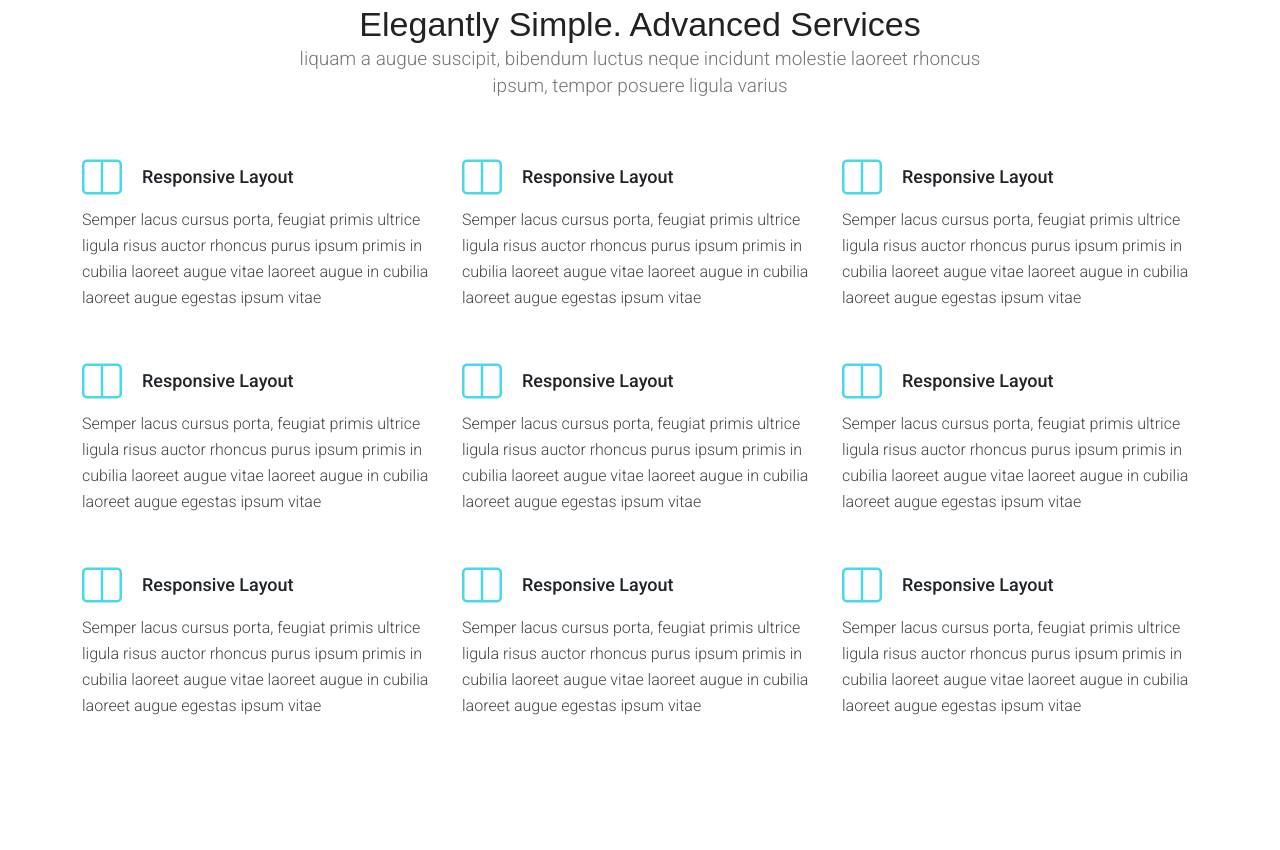
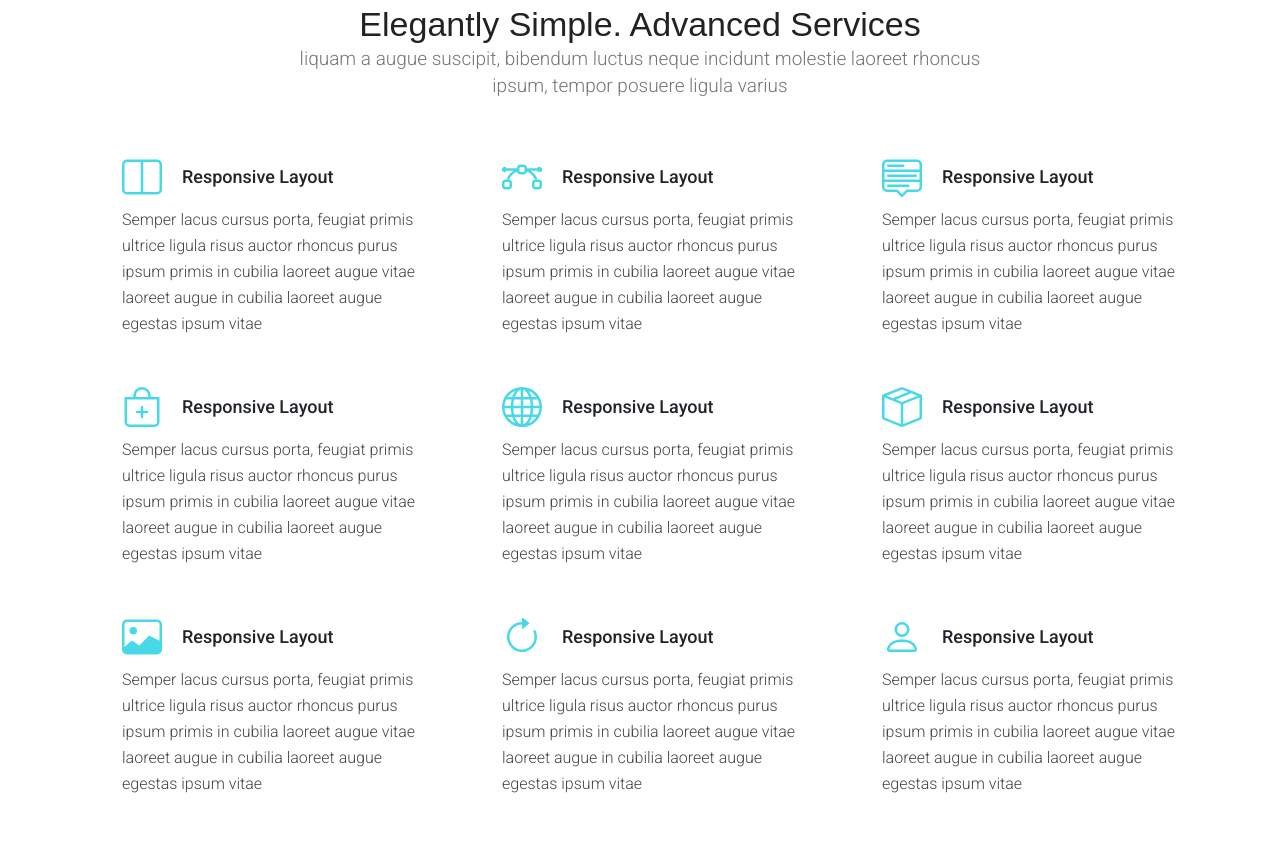
Before and after one commit to salarissa321/project9, a plain HTML site: page index.html in a window 1280 px wide. Shown: the part 3023-3873 px from the top of the page. Before the commit the page ends 3840 px from the top, so only its background shows below. Drawn offline with nearby package versions, Linux system fonts and the light colour scheme.

Commit message:
add 5 Sections

```diff
--- a/css/style.css
+++ b/css/style.css
@@ -203,6 +203,7 @@ padding: 0 5%;
 .box{
     margin-bottom: 50px;
     box-sizing: border-box;
+    margin-left: 40px;
 }
 
 .myicon{
--- a/index.html
+++ b/index.html
@@ -137,7 +137,7 @@
   </div>
   <div class="row">
     <div class="col-lg-4">
-      <div class="box">
+      <div class="box ">
         <svg xmlns="http://www.w3.org/2000/svg" width="40" height="40" fill="currentColor" class="bi bi-layout-split myicon" viewBox="0 0 16 16">
           <path d="M0 3a2 2 0 0 1 2-2h12a2 2 0 0 1 2 2v10a2 2 0 0 1-2 2H2a2 2 0 0 1-2-2V3zm8.5-1v12H14a1 1 0 0 0 1-1V3a1 1 0 0 0-1-1H8.5zm-1 0H2a1 1 0 0 0-1 1v10a1 1 0 0 0 1 1h5.5V2z"/>
         </svg>
@@ -147,8 +147,9 @@
     </div>
     <div class="col-lg-4">
       <div class="box">
-        <svg xmlns="http://www.w3.org/2000/svg" width="40" height="40" fill="currentColor" class="bi bi-layout-split myicon" viewBox="0 0 16 16">
-          <path d="M0 3a2 2 0 0 1 2-2h12a2 2 0 0 1 2 2v10a2 2 0 0 1-2 2H2a2 2 0 0 1-2-2V3zm8.5-1v12H14a1 1 0 0 0 1-1V3a1 1 0 0 0-1-1H8.5zm-1 0H2a1 1 0 0 0-1 1v10a1 1 0 0 0 1 1h5.5V2z"/>
+        <svg xmlns="http://www.w3.org/2000/svg" width="40" height="40" fill="currentColor" class="bi bi-bezier myicon" viewBox="0 0 16 16">
+          <path fill-rule="evenodd" d="M0 10.5A1.5 1.5 0 0 1 1.5 9h1A1.5 1.5 0 0 1 4 10.5v1A1.5 1.5 0 0 1 2.5 13h-1A1.5 1.5 0 0 1 0 11.5v-1zm1.5-.5a.5.5 0 0 0-.5.5v1a.5.5 0 0 0 .5.5h1a.5.5 0 0 0 .5-.5v-1a.5.5 0 0 0-.5-.5h-1zm10.5.5A1.5 1.5 0 0 1 13.5 9h1a1.5 1.5 0 0 1 1.5 1.5v1a1.5 1.5 0 0 1-1.5 1.5h-1a1.5 1.5 0 0 1-1.5-1.5v-1zm1.5-.5a.5.5 0 0 0-.5.5v1a.5.5 0 0 0 .5.5h1a.5.5 0 0 0 .5-.5v-1a.5.5 0 0 0-.5-.5h-1zM6 4.5A1.5 1.5 0 0 1 7.5 3h1A1.5 1.5 0 0 1 10 4.5v1A1.5 1.5 0 0 1 8.5 7h-1A1.5 1.5 0 0 1 6 5.5v-1zM7.5 4a.5.5 0 0 0-.5.5v1a.5.5 0 0 0 .5.5h1a.5.5 0 0 0 .5-.5v-1a.5.5 0 0 0-.5-.5h-1z"/>
+          <path d="M6 4.5H1.866a1 1 0 1 0 0 1h2.668A6.517 6.517 0 0 0 1.814 9H2.5c.123 0 .244.015.358.043a5.517 5.517 0 0 1 3.185-3.185A1.503 1.503 0 0 1 6 5.5v-1zm3.957 1.358A1.5 1.5 0 0 0 10 5.5v-1h4.134a1 1 0 1 1 0 1h-2.668a6.517 6.517 0 0 1 2.72 3.5H13.5c-.123 0-.243.015-.358.043a5.517 5.517 0 0 0-3.185-3.185z"/>
         </svg>
         <h4 class="my-box-titel">Responsive Layout</h4>
         <p class="my-box-text">Semper lacus cursus porta, feugiat primis ultrice ligula risus auctor rhoncus purus ipsum primis in cubilia laoreet augue vitae laoreet augue in cubilia laoreet augue egestas ipsum vitae </p>
@@ -156,8 +157,8 @@
     </div>
     <div class="col-lg-4">
       <div class="box">
-        <svg xmlns="http://www.w3.org/2000/svg" width="40" height="40" fill="currentColor" class="bi bi-layout-split myicon" viewBox="0 0 16 16">
-          <path d="M0 3a2 2 0 0 1 2-2h12a2 2 0 0 1 2 2v10a2 2 0 0 1-2 2H2a2 2 0 0 1-2-2V3zm8.5-1v12H14a1 1 0 0 0 1-1V3a1 1 0 0 0-1-1H8.5zm-1 0H2a1 1 0 0 0-1 1v10a1 1 0 0 0 1 1h5.5V2z"/>
+        <svg xmlns="http://www.w3.org/2000/svg" width="40" height="40" fill="currentColor" class="bi bi-menu-up myicon" viewBox="0 0 16 16">
+          <path d="M7.646 15.854a.5.5 0 0 0 .708 0L10.207 14H14a2 2 0 0 0 2-2V3a2 2 0 0 0-2-2H2a2 2 0 0 0-2 2v9a2 2 0 0 0 2 2h3.793l1.853 1.854zM1 9V6h14v3H1zm14 1v2a1 1 0 0 1-1 1h-3.793a1 1 0 0 0-.707.293l-1.5 1.5-1.5-1.5A1 1 0 0 0 5.793 13H2a1 1 0 0 1-1-1v-2h14zm0-5H1V3a1 1 0 0 1 1-1h12a1 1 0 0 1 1 1v2zM2 11.5a.5.5 0 0 0 .5.5h8a.5.5 0 0 0 0-1h-8a.5.5 0 0 0-.5.5zm0-4a.5.5 0 0 0 .5.5h11a.5.5 0 0 0 0-1h-11a.5.5 0 0 0-.5.5zm0-4a.5.5 0 0 0 .5.5h6a.5.5 0 0 0 0-1h-6a.5.5 0 0 0-.5.5z"/>
         </svg>
         <h4 class="my-box-titel">Responsive Layout</h4>
         <p class="my-box-text">Semper lacus cursus porta, feugiat primis ultrice ligula risus auctor rhoncus purus ipsum primis in cubilia laoreet augue vitae laoreet augue in cubilia laoreet augue egestas ipsum vitae </p>
@@ -165,8 +166,9 @@
     </div>
     <div class="col-lg-4">
       <div class="box">
-        <svg xmlns="http://www.w3.org/2000/svg" width="40" height="40" fill="currentColor" class="bi bi-layout-split myicon" viewBox="0 0 16 16">
-          <path d="M0 3a2 2 0 0 1 2-2h12a2 2 0 0 1 2 2v10a2 2 0 0 1-2 2H2a2 2 0 0 1-2-2V3zm8.5-1v12H14a1 1 0 0 0 1-1V3a1 1 0 0 0-1-1H8.5zm-1 0H2a1 1 0 0 0-1 1v10a1 1 0 0 0 1 1h5.5V2z"/>
+        <svg xmlns="http://www.w3.org/2000/svg" width="40" height="40" fill="currentColor" class="bi bi-bag-plus myicon" viewBox="0 0 16 16">
+          <path fill-rule="evenodd" d="M8 7.5a.5.5 0 0 1 .5.5v1.5H10a.5.5 0 0 1 0 1H8.5V12a.5.5 0 0 1-1 0v-1.5H6a.5.5 0 0 1 0-1h1.5V8a.5.5 0 0 1 .5-.5z"/>
+          <path d="M8 1a2.5 2.5 0 0 1 2.5 2.5V4h-5v-.5A2.5 2.5 0 0 1 8 1zm3.5 3v-.5a3.5 3.5 0 1 0-7 0V4H1v10a2 2 0 0 0 2 2h10a2 2 0 0 0 2-2V4h-3.5zM2 5h12v9a1 1 0 0 1-1 1H3a1 1 0 0 1-1-1V5z"/>
         </svg>
         <h4 class="my-box-titel">Responsive Layout</h4>
         <p class="my-box-text">Semper lacus cursus porta, feugiat primis ultrice ligula risus auctor rhoncus purus ipsum primis in cubilia laoreet augue vitae laoreet augue in cubilia laoreet augue egestas ipsum vitae </p>
@@ -174,8 +176,8 @@
     </div>
     <div class="col-lg-4">
       <div class="box">
-        <svg xmlns="http://www.w3.org/2000/svg" width="40" height="40" fill="currentColor" class="bi bi-layout-split myicon" viewBox="0 0 16 16">
-          <path d="M0 3a2 2 0 0 1 2-2h12a2 2 0 0 1 2 2v10a2 2 0 0 1-2 2H2a2 2 0 0 1-2-2V3zm8.5-1v12H14a1 1 0 0 0 1-1V3a1 1 0 0 0-1-1H8.5zm-1 0H2a1 1 0 0 0-1 1v10a1 1 0 0 0 1 1h5.5V2z"/>
+        <svg xmlns="http://www.w3.org/2000/svg" width="40" height="40" fill="currentColor" class="bi bi-globe myicon" viewBox="0 0 16 16">
+          <path d="M0 8a8 8 0 1 1 16 0A8 8 0 0 1 0 8zm7.5-6.923c-.67.204-1.335.82-1.887 1.855A7.97 7.97 0 0 0 5.145 4H7.5V1.077zM4.09 4a9.267 9.267 0 0 1 .64-1.539 6.7 6.7 0 0 1 .597-.933A7.025 7.025 0 0 0 2.255 4H4.09zm-.582 3.5c.03-.877.138-1.718.312-2.5H1.674a6.958 6.958 0 0 0-.656 2.5h2.49zM4.847 5a12.5 12.5 0 0 0-.338 2.5H7.5V5H4.847zM8.5 5v2.5h2.99a12.495 12.495 0 0 0-.337-2.5H8.5zM4.51 8.5a12.5 12.5 0 0 0 .337 2.5H7.5V8.5H4.51zm3.99 0V11h2.653c.187-.765.306-1.608.338-2.5H8.5zM5.145 12c.138.386.295.744.468 1.068.552 1.035 1.218 1.65 1.887 1.855V12H5.145zm.182 2.472a6.696 6.696 0 0 1-.597-.933A9.268 9.268 0 0 1 4.09 12H2.255a7.024 7.024 0 0 0 3.072 2.472zM3.82 11a13.652 13.652 0 0 1-.312-2.5h-2.49c.062.89.291 1.733.656 2.5H3.82zm6.853 3.472A7.024 7.024 0 0 0 13.745 12H11.91a9.27 9.27 0 0 1-.64 1.539 6.688 6.688 0 0 1-.597.933zM8.5 12v2.923c.67-.204 1.335-.82 1.887-1.855.173-.324.33-.682.468-1.068H8.5zm3.68-1h2.146c.365-.767.594-1.61.656-2.5h-2.49a13.65 13.65 0 0 1-.312 2.5zm2.802-3.5a6.959 6.959 0 0 0-.656-2.5H12.18c.174.782.282 1.623.312 2.5h2.49zM11.27 2.461c.247.464.462.98.64 1.539h1.835a7.024 7.024 0 0 0-3.072-2.472c.218.284.418.598.597.933zM10.855 4a7.966 7.966 0 0 0-.468-1.068C9.835 1.897 9.17 1.282 8.5 1.077V4h2.355z"/>
         </svg>
         <h4 class="my-box-titel">Responsive Layout</h4>
         <p class="my-box-text">Semper lacus cursus porta, feugiat primis ultrice ligula risus auctor rhoncus purus ipsum primis in cubilia laoreet augue vitae laoreet augue in cubilia laoreet augue egestas ipsum vitae </p>
@@ -183,8 +185,8 @@
     </div>
     <div class="col-lg-4">
       <div class="box">
-        <svg xmlns="http://www.w3.org/2000/svg" width="40" height="40" fill="currentColor" class="bi bi-layout-split myicon" viewBox="0 0 16 16">
-          <path d="M0 3a2 2 0 0 1 2-2h12a2 2 0 0 1 2 2v10a2 2 0 0 1-2 2H2a2 2 0 0 1-2-2V3zm8.5-1v12H14a1 1 0 0 0 1-1V3a1 1 0 0 0-1-1H8.5zm-1 0H2a1 1 0 0 0-1 1v10a1 1 0 0 0 1 1h5.5V2z"/>
+        <svg xmlns="http://www.w3.org/2000/svg" width="40" height="40" fill="currentColor" class="bi bi-box-seam myicon" viewBox="0 0 16 16">
+          <path d="M8.186 1.113a.5.5 0 0 0-.372 0L1.846 3.5l2.404.961L10.404 2l-2.218-.887zm3.564 1.426L5.596 5 8 5.961 14.154 3.5l-2.404-.961zm3.25 1.7-6.5 2.6v7.922l6.5-2.6V4.24zM7.5 14.762V6.838L1 4.239v7.923l6.5 2.6zM7.443.184a1.5 1.5 0 0 1 1.114 0l7.129 2.852A.5.5 0 0 1 16 3.5v8.662a1 1 0 0 1-.629.928l-7.185 2.874a.5.5 0 0 1-.372 0L.63 13.09a1 1 0 0 1-.63-.928V3.5a.5.5 0 0 1 .314-.464L7.443.184z"/>
         </svg>
         <h4 class="my-box-titel">Responsive Layout</h4>
         <p class="my-box-text">Semper lacus cursus porta, feugiat primis ultrice ligula risus auctor rhoncus purus ipsum primis in cubilia laoreet augue vitae laoreet augue in cubilia laoreet augue egestas ipsum vitae </p>
@@ -192,8 +194,9 @@
     </div>
     <div class="col-lg-4">
       <div class="box">
-        <svg xmlns="http://www.w3.org/2000/svg" width="40" height="40" fill="currentColor" class="bi bi-layout-split myicon" viewBox="0 0 16 16">
-          <path d="M0 3a2 2 0 0 1 2-2h12a2 2 0 0 1 2 2v10a2 2 0 0 1-2 2H2a2 2 0 0 1-2-2V3zm8.5-1v12H14a1 1 0 0 0 1-1V3a1 1 0 0 0-1-1H8.5zm-1 0H2a1 1 0 0 0-1 1v10a1 1 0 0 0 1 1h5.5V2z"/>
+        <svg xmlns="http://www.w3.org/2000/svg" width="40" height="40" fill="currentColor" class="bi bi-image myicon" viewBox="0 0 16 16">
+          <path d="M6.002 5.5a1.5 1.5 0 1 1-3 0 1.5 1.5 0 0 1 3 0z"/>
+          <path d="M2.002 1a2 2 0 0 0-2 2v10a2 2 0 0 0 2 2h12a2 2 0 0 0 2-2V3a2 2 0 0 0-2-2h-12zm12 1a1 1 0 0 1 1 1v6.5l-3.777-1.947a.5.5 0 0 0-.577.093l-3.71 3.71-2.66-1.772a.5.5 0 0 0-.63.062L1.002 12V3a1 1 0 0 1 1-1h12z"/>
         </svg>
         <h4 class="my-box-titel">Responsive Layout</h4>
         <p class="my-box-text">Semper lacus cursus porta, feugiat primis ultrice ligula risus auctor rhoncus purus ipsum primis in cubilia laoreet augue vitae laoreet augue in cubilia laoreet augue egestas ipsum vitae </p>
@@ -201,8 +204,9 @@
     </div>
     <div class="col-lg-4">
       <div class="box">
-        <svg xmlns="http://www.w3.org/2000/svg" width="40" height="40" fill="currentColor" class="bi bi-layout-split myicon" viewBox="0 0 16 16">
-          <path d="M0 3a2 2 0 0 1 2-2h12a2 2 0 0 1 2 2v10a2 2 0 0 1-2 2H2a2 2 0 0 1-2-2V3zm8.5-1v12H14a1 1 0 0 0 1-1V3a1 1 0 0 0-1-1H8.5zm-1 0H2a1 1 0 0 0-1 1v10a1 1 0 0 0 1 1h5.5V2z"/>
+        <svg xmlns="http://www.w3.org/2000/svg" width="40" height="40" fill="currentColor" class="bi bi-arrow-clockwise myicon" viewBox="0 0 16 16">
+          <path fill-rule="evenodd" d="M8 3a5 5 0 1 0 4.546 2.914.5.5 0 0 1 .908-.417A6 6 0 1 1 8 2v1z"/>
+          <path d="M8 4.466V.534a.25.25 0 0 1 .41-.192l2.36 1.966c.12.1.12.284 0 .384L8.41 4.658A.25.25 0 0 1 8 4.466z"/>
         </svg>
         <h4 class="my-box-titel">Responsive Layout</h4>
         <p class="my-box-text">Semper lacus cursus porta, feugiat primis ultrice ligula risus auctor rhoncus purus ipsum primis in cubilia laoreet augue vitae laoreet augue in cubilia laoreet augue egestas ipsum vitae </p>
@@ -210,8 +214,8 @@
     </div>
     <div class="col-lg-4">
       <div class="box">
-        <svg xmlns="http://www.w3.org/2000/svg" width="40" height="40" fill="currentColor" class="bi bi-layout-split myicon" viewBox="0 0 16 16">
-          <path d="M0 3a2 2 0 0 1 2-2h12a2 2 0 0 1 2 2v10a2 2 0 0 1-2 2H2a2 2 0 0 1-2-2V3zm8.5-1v12H14a1 1 0 0 0 1-1V3a1 1 0 0 0-1-1H8.5zm-1 0H2a1 1 0 0 0-1 1v10a1 1 0 0 0 1 1h5.5V2z"/>
+        <svg xmlns="http://www.w3.org/2000/svg" width="40" height="40" fill="currentColor" class="bi bi-person myicon" viewBox="0 0 16 16">
+          <path d="M8 8a3 3 0 1 0 0-6 3 3 0 0 0 0 6Zm2-3a2 2 0 1 1-4 0 2 2 0 0 1 4 0Zm4 8c0 1-1 1-1 1H3s-1 0-1-1 1-4 6-4 6 3 6 4Zm-1-.004c-.001-.246-.154-.986-.832-1.664C11.516 10.68 10.289 10 8 10c-2.29 0-3.516.68-4.168 1.332-.678.678-.83 1.418-.832 1.664h10Z"/>
         </svg>
         <h4 class="my-box-titel">Responsive Layout</h4>
         <p class="my-box-text">Semper lacus cursus porta, feugiat primis ultrice ligula risus auctor rhoncus purus ipsum primis in cubilia laoreet augue vitae laoreet augue in cubilia laoreet augue egestas ipsum vitae </p>
```
